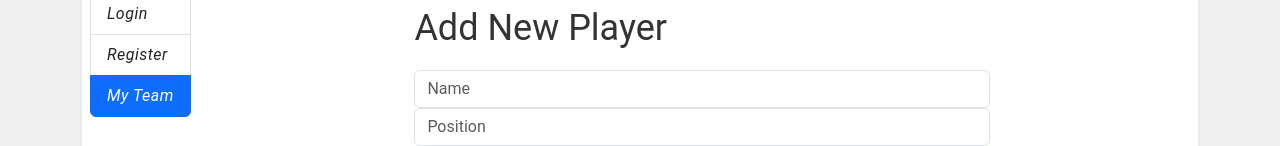
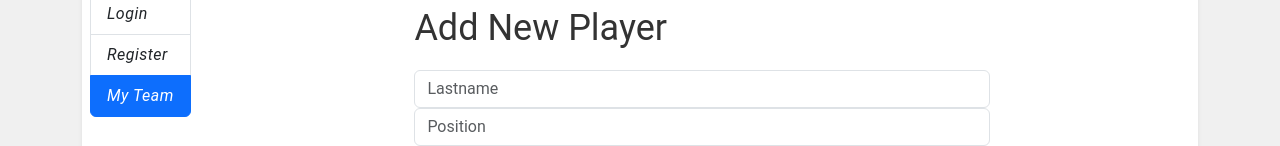
Before and after one commit to KonstantinosLougiakis/FPL--FactoryPremierLeague-, an Angular app in the folder FPLApp-Front/: page /my-team in a window 1280 px wide. Shown: the part 316-462 px from the top of the page. Built offline with nearby package versions, Linux system fonts and the light colour scheme.

Commit message:
my-team.html change

```diff
--- a/FPLApp-Front/src/app/my-team/my-team.component.html
+++ b/FPLApp-Front/src/app/my-team/my-team.component.html
@@ -10,7 +10,7 @@
       <h3>Add New Player</h3>
       <form (ngSubmit)="addPlayer()">
         <div class="form-group">
-          <input type="text" class="form-control" placeholder="Name" [(ngModel)]="newPlayer.lastname" name="name" required>
+          <input type="text" class="form-control" placeholder="Lastname" [(ngModel)]="newPlayer.lastname" name="name" required>
         </div>
         <div class="form-group">
           <input type="text" class="form-control" placeholder="Position" [(ngModel)]="newPlayer.position" name="position" required>
```
